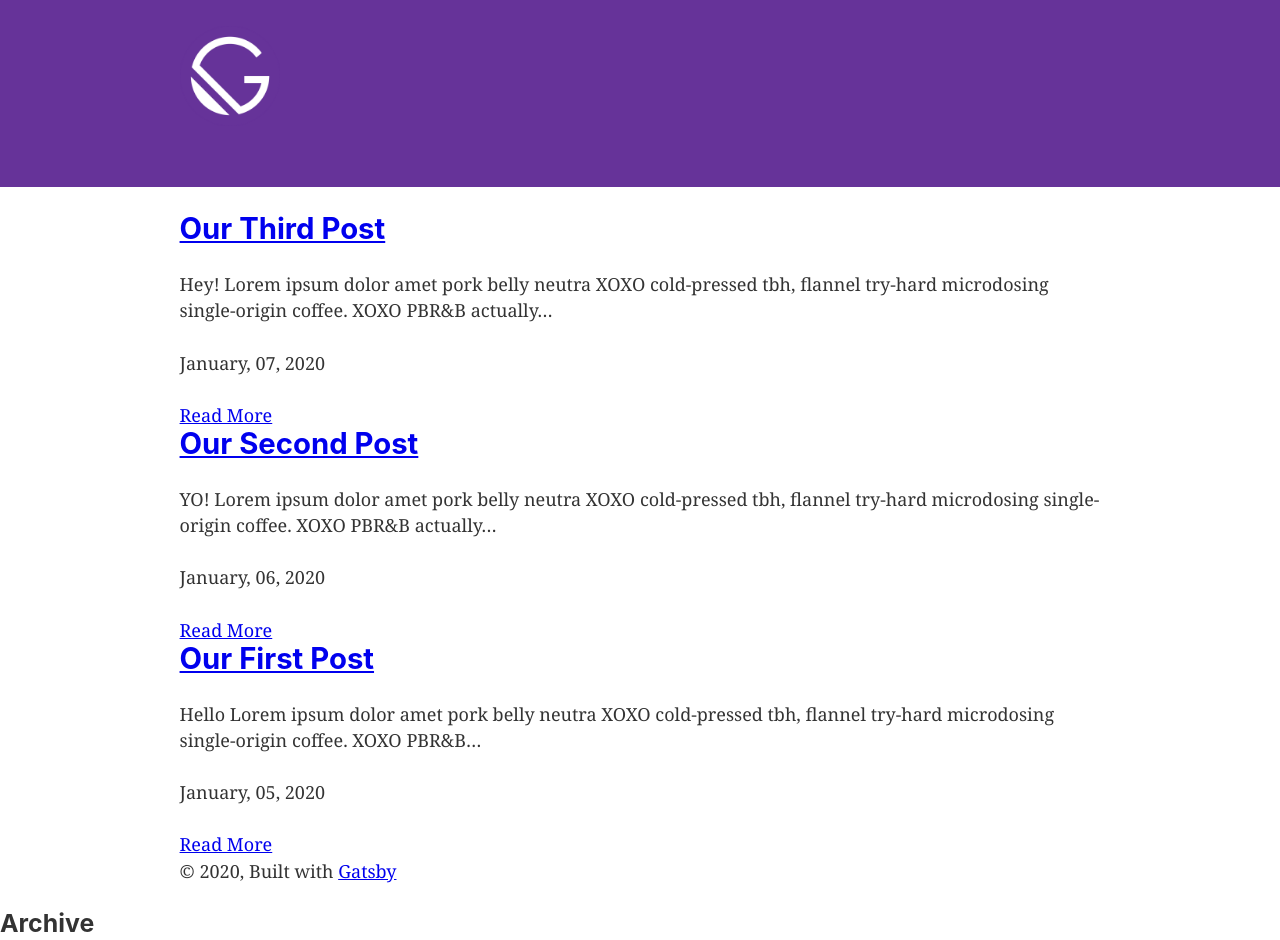
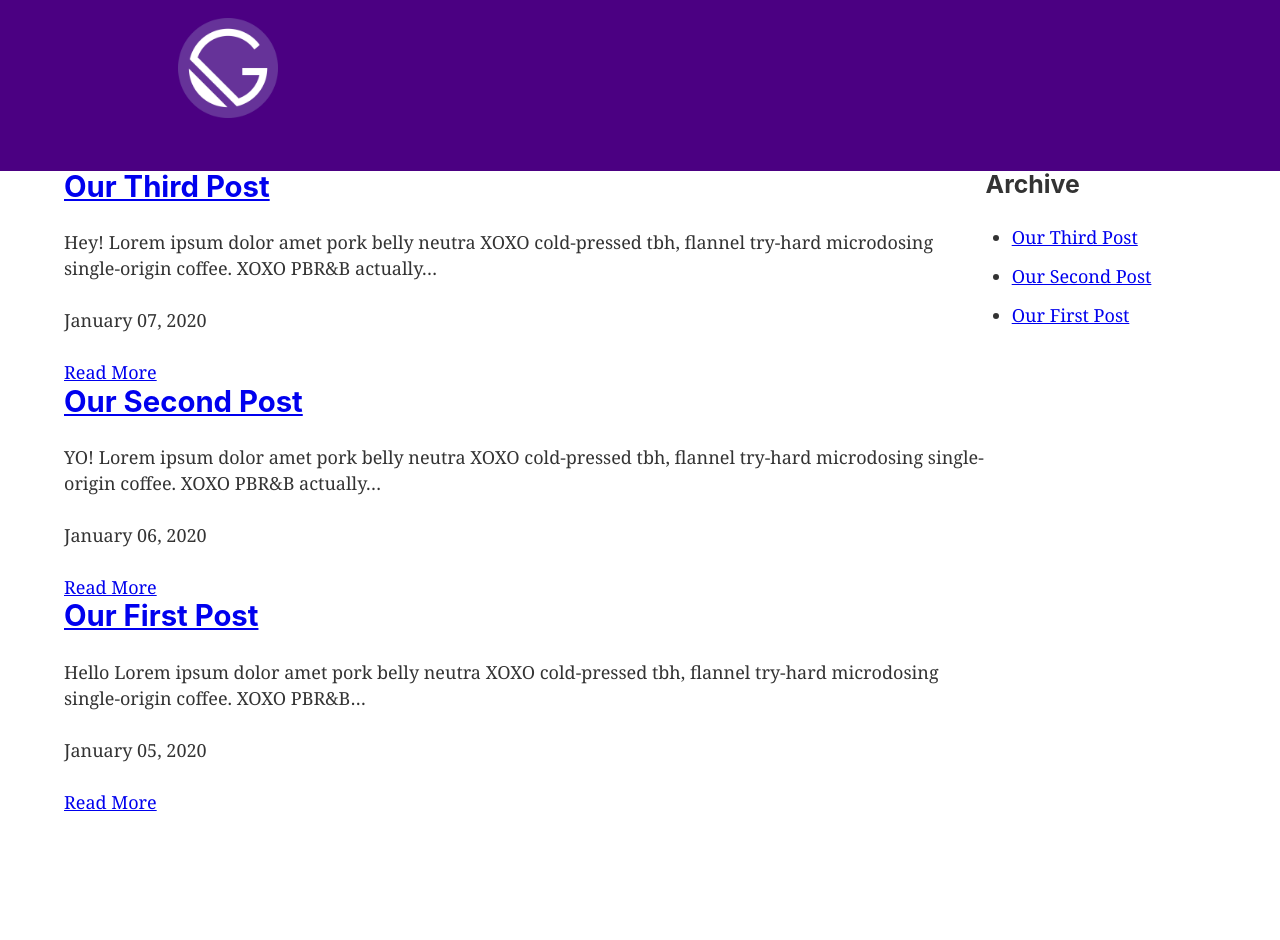
Before and after one commit to stefanosu/GatsbyBlog, a Gatsby site in the folder travelGatsby/: page / in a window 1280 px wide. Shown: the top 940 px of the page. After the commit the page ends 815 px from the top, so only its background shows below. Built offline with nearby package versions, Linux system fonts and the light colour scheme; Gatsby itself is replaced by a stand-in of ours.

Commit message:
modified design layout and added styled components

```diff
--- a/travelGatsby/src/components/header.js
+++ b/travelGatsby/src/components/header.js
@@ -1,25 +1,28 @@
 import { Link } from "gatsby"
 import PropTypes from "prop-types"
 import React from "react"
+import styled from 'styled-components';
 
 import gatsbyLogo from '../images/gatsby-icon.png';
 
+const HeaderWrapper = styled.div `
+  background: #4B0082;
+  margin-bottom: 1.45rem,
+  img {
+    margin-bottom: 0
+  }`
+
+const HeaderContainer = styled.div `
+  margin: 0 auto
+  max-width: 960px
+  padding: 1rem
+`
+
 const Header = ({ siteTitle }) => (
-  <header
-    style={{
-      background: `rebeccapurple`,
-      marginBottom: `1.45rem`,
-    }}
-  >
-    <div
-      style={{
-        margin: `0 auto`,
-        maxWidth: 960,
-        padding: `1.45rem 1.0875rem`,
-      }}
-    >
-      <h1 style={{ margin: 0 }}>
-        <Link
+  <HeaderWrapper>
+    <HeaderContainer>
+    <h1 style={{ margin: 0 }}>
+    <Link
           to="/"
           style={{
             color: `white`,
@@ -34,8 +37,8 @@
             alt='Gatsby Logo'/>
         </Link>
       </h1>
-    </div>
-  </header>
+      </HeaderContainer>
+  </HeaderWrapper>
 )
 
 Header.propTypes = {
--- a/travelGatsby/src/components/layout.js
+++ b/travelGatsby/src/components/layout.js
@@ -13,6 +13,14 @@
 import "./layout.css"
 import Helmet from "react-helmet"
 import Archive from './archive';
+import styled from  'styled-components'
+
+const MainLayout = styled.main `
+  max-width: 90%
+  margin: 0 auto
+  display: grid
+  grid-template-columns: 4fr 1fr
+`
 
 const Layout = ({ children }) => {
   const data = useStaticQuery(graphql`
@@ -39,22 +47,12 @@
           { name: 'keywords', content: 'sample, something'},
           ]}>
       </Helmet>
-      <div
-        style={{
-          margin: `0 auto`,
-          maxWidth: 960,
-          padding: `0px 1.0875rem 1.45rem`,
-          paddingTop: 0,
-        }}
-      >
-        <main>{children}</main>
-        <footer>
-          © {new Date().getFullYear()}, Built with
-          {` `}
-          <a href="https://www.gatsbyjs.org">Gatsby</a>
-        </footer>
-      </div>
-      <Archive/>
+      <MainLayout>
+        <div>
+          {children}
+        </div>
+        <Archive/>
+      </MainLayout>
     </>
   )
 }
--- a/travelGatsby/src/components/listing.js
+++ b/travelGatsby/src/components/listing.js
@@ -14,7 +14,7 @@
           frontmatter{
             title
             slug
-            date(formatString: "MMMM, DD, YYYY")
+            date(formatString: "MMMM DD, YYYY")
           }
         }
       }
```
Also changed, not shown: 1 other file.
